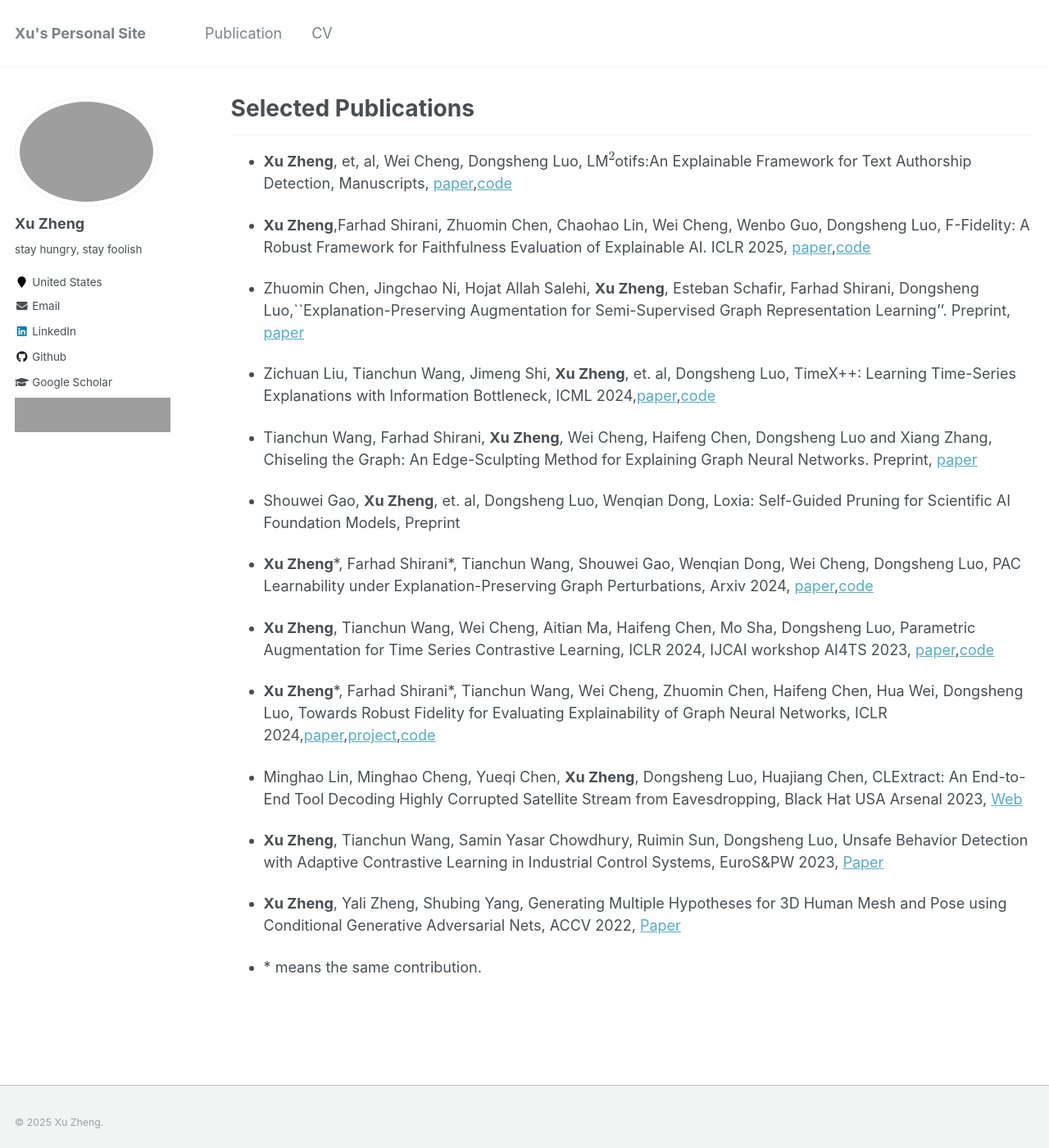
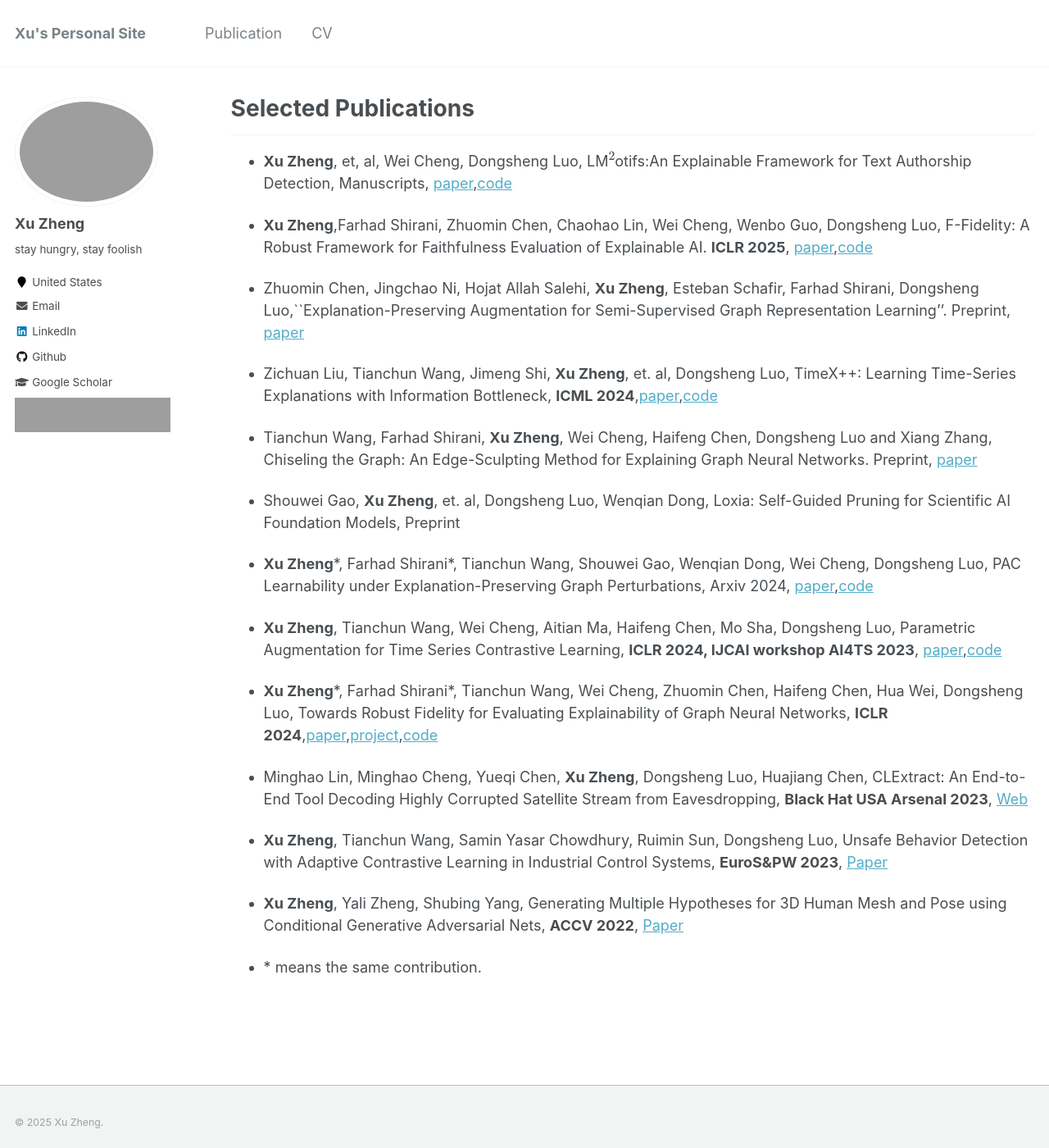
Before and after one commit to AslanDing/aslanding.github.io, a Jekyll site: the page built from _pages/publication.md, in a window 1280 px wide and 1400 px high. Shown: the whole window at 82% size. Built offline with Jekyll 4.4.1, drawn with Linux system fonts in a browser that asks for light colours; formulas are drawn with MathJax 3; grey boxes are pictures that could not be loaded.

Commit message:
update pub

```diff
--- a/_pages/publication.md
+++ b/_pages/publication.md
@@ -11,11 +11,11 @@ redirect_from:
 -------
 - **Xu Zheng**, et, al, Wei Cheng, Dongsheng Luo, LM$^2$otifs:An Explainable Framework for Text Authorship Detection, Manuscripts, [paper](https://placeholder),[code](https://placeholder)
 
-- **Xu Zheng**,Farhad Shirani, Zhuomin Chen, Chaohao Lin, Wei Cheng, Wenbo Guo, Dongsheng Luo, F-Fidelity: A Robust Framework for Faithfulness Evaluation of Explainable AI. ICLR 2025, [paper](https://arxiv.org/abs/2410.02970),[code](https://github.com/AslanDing/Finetune-Fidelity)
+- **Xu Zheng**,Farhad Shirani, Zhuomin Chen, Chaohao Lin, Wei Cheng, Wenbo Guo, Dongsheng Luo, F-Fidelity: A Robust Framework for Faithfulness Evaluation of Explainable AI. **ICLR 2025**, [paper](https://arxiv.org/abs/2410.02970),[code](https://github.com/AslanDing/Finetune-Fidelity)
 
 - Zhuomin Chen, Jingchao Ni, Hojat Allah Salehi, **Xu Zheng**, Esteban Schafir, Farhad Shirani, Dongsheng Luo,``Explanation-Preserving Augmentation for Semi-Supervised Graph Representation Learning''. Preprint, [paper](https://arxiv.org/abs/2410.12657)
 
-- Zichuan Liu, Tianchun Wang, Jimeng Shi, **Xu Zheng**, et. al, Dongsheng Luo, TimeX++: Learning Time-Series Explanations with Information Bottleneck, ICML 2024,[paper](https://arxiv.org/html/2405.09308v1),[code](https://github.com/zichuan-liu/TimeXplusplus)
+- Zichuan Liu, Tianchun Wang, Jimeng Shi, **Xu Zheng**, et. al, Dongsheng Luo, TimeX++: Learning Time-Series Explanations with Information Bottleneck, **ICML 2024**,[paper](https://arxiv.org/html/2405.09308v1),[code](https://github.com/zichuan-liu/TimeXplusplus)
 
 - Tianchun Wang, Farhad Shirani, **Xu Zheng**, Wei Cheng, Haifeng Chen, Dongsheng Luo and Xiang Zhang, Chiseling the Graph: An Edge-Sculpting Method for Explaining Graph Neural Networks. Preprint, [paper](https://assets-eu.researchsquare.com/files/rs-5414037/v1_covered_6a0cd4e5-64f7-4fda-81e4-2cc81fe977da.pdf?c=1732871401)
 
@@ -23,14 +23,14 @@ redirect_from:
 
 - **Xu Zheng**\*, Farhad Shirani\*, Tianchun Wang, Shouwei Gao, Wenqian Dong, Wei Cheng, Dongsheng Luo, PAC Learnability under Explanation-Preserving Graph Perturbations, Arxiv 2024, [paper](https://arxiv.org/abs/2402.05039),[code](https://github.com/AslanDing/forICML24)
 
-- **Xu Zheng**, Tianchun Wang, Wei Cheng, Aitian Ma, Haifeng Chen, Mo Sha, Dongsheng Luo, Parametric Augmentation for Time Series Contrastive Learning, ICLR 2024, IJCAI workshop AI4TS 2023, [paper](https://openreview.net/pdf?id=EIPLdFy3vp),[code](https://github.com/AslanDing/AutoTCL)
+- **Xu Zheng**, Tianchun Wang, Wei Cheng, Aitian Ma, Haifeng Chen, Mo Sha, Dongsheng Luo, Parametric Augmentation for Time Series Contrastive Learning, **ICLR 2024, IJCAI workshop AI4TS 2023**, [paper](https://openreview.net/pdf?id=EIPLdFy3vp),[code](https://github.com/AslanDing/AutoTCL)
 
-- **Xu Zheng**\*, Farhad Shirani\*, Tianchun Wang, Wei Cheng, Zhuomin Chen, Haifeng Chen, Hua Wei, Dongsheng Luo, Towards Robust Fidelity for Evaluating Explainability of Graph Neural Networks, ICLR 2024,[paper](https://openreview.net/pdf?id=up6hr4hIQH),[project](trustai4s-lab.github.io/fidelity.html),[code](https://github.com/AslanDing/Fidelity)
+- **Xu Zheng**\*, Farhad Shirani\*, Tianchun Wang, Wei Cheng, Zhuomin Chen, Haifeng Chen, Hua Wei, Dongsheng Luo, Towards Robust Fidelity for Evaluating Explainability of Graph Neural Networks, **ICLR 2024**,[paper](https://openreview.net/pdf?id=up6hr4hIQH),[project](trustai4s-lab.github.io/fidelity.html),[code](https://github.com/AslanDing/Fidelity)
 
-- Minghao Lin, Minghao Cheng, Yueqi Chen, **Xu Zheng**, Dongsheng Luo, Huajiang Chen, CLExtract: An End-to-End Tool Decoding Highly Corrupted Satellite Stream from Eavesdropping, Black Hat USA Arsenal 2023, [Web](https://www.blackhat.com/us-23/arsenal/schedule/#clextract-an-end-to-end-tool-decoding-highly-corrupted-satellite-stream-from-eavesdropping-31622)
+- Minghao Lin, Minghao Cheng, Yueqi Chen, **Xu Zheng**, Dongsheng Luo, Huajiang Chen, CLExtract: An End-to-End Tool Decoding Highly Corrupted Satellite Stream from Eavesdropping, **Black Hat USA Arsenal 2023**, [Web](https://www.blackhat.com/us-23/arsenal/schedule/#clextract-an-end-to-end-tool-decoding-highly-corrupted-satellite-stream-from-eavesdropping-31622)
 
-- **Xu Zheng**, Tianchun Wang, Samin Yasar Chowdhury, Ruimin Sun, Dongsheng Luo, Unsafe Behavior Detection with Adaptive Contrastive Learning in Industrial Control Systems, EuroS&PW 2023, [Paper](https://ieeexplore.ieee.org/document/10190657)
+- **Xu Zheng**, Tianchun Wang, Samin Yasar Chowdhury, Ruimin Sun, Dongsheng Luo, Unsafe Behavior Detection with Adaptive Contrastive Learning in Industrial Control Systems, **EuroS&PW 2023**, [Paper](https://ieeexplore.ieee.org/document/10190657)
 
-- **Xu Zheng**, Yali Zheng, Shubing Yang, Generating Multiple Hypotheses for 3D Human Mesh and Pose using Conditional Generative Adversarial Nets, ACCV 2022, [Paper](https://openaccess.thecvf.com/content/ACCV2022/papers/Zheng_Generating_Multiple_Hypotheses_for_3D_Human_Mesh_and_Pose_using_ACCV_2022_paper.pdf)
+- **Xu Zheng**, Yali Zheng, Shubing Yang, Generating Multiple Hypotheses for 3D Human Mesh and Pose using Conditional Generative Adversarial Nets, **ACCV 2022**, [Paper](https://openaccess.thecvf.com/content/ACCV2022/papers/Zheng_Generating_Multiple_Hypotheses_for_3D_Human_Mesh_and_Pose_using_ACCV_2022_paper.pdf)
 
 - \* means the same contribution.
```
